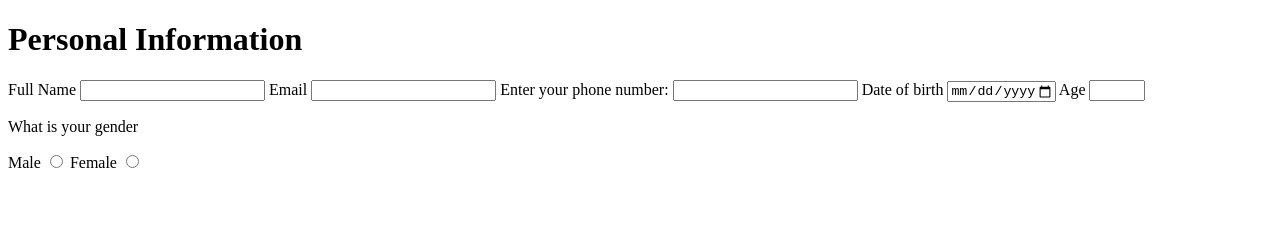
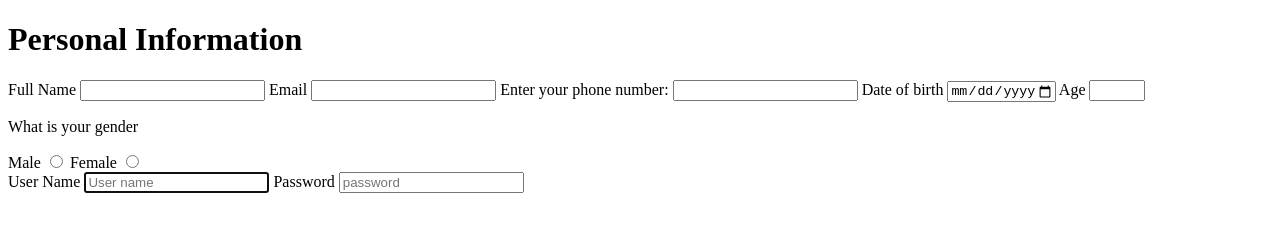
Before and after one commit to hulkarsharif/html, a plain HTML site: page assignments/assignment-7/multipurpose.html in a window 1280 px wide. Drawn offline with Linux system fonts and the light colour scheme.

Commit message:
Add user and password input

```diff
--- a/assignments/assignment-7/multipurpose.html
+++ b/assignments/assignment-7/multipurpose.html
@@ -40,5 +40,26 @@
             <label for="female">Female</label>
             <input type="radio" id="female" name="gender" />
         </form>
+
+        <form>
+            <label for="userNameInput">User Name</label>
+            <input
+                type="text"
+                placeholder="User name"
+                id="userNameInput"
+                name="userName"
+                required
+                autofocus
+            />
+
+            <label for="passwordInput">Password</label>
+            <input
+                type="password"
+                placeholder="password"
+                id="passwordInput"
+                name="password"
+                required
+            />
+        </form>
     </body>
 </html>
```
